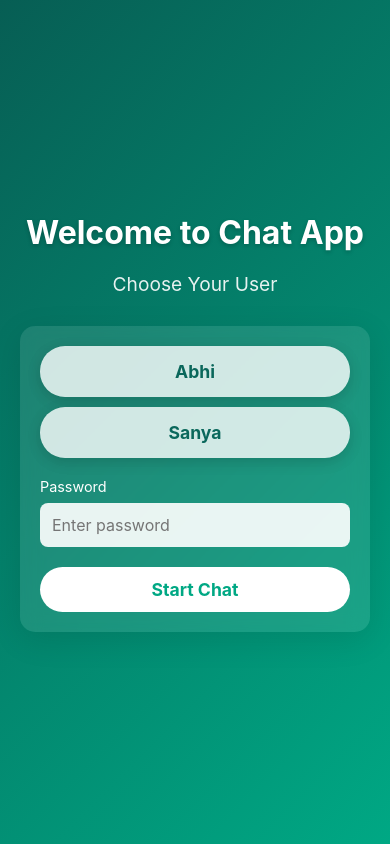
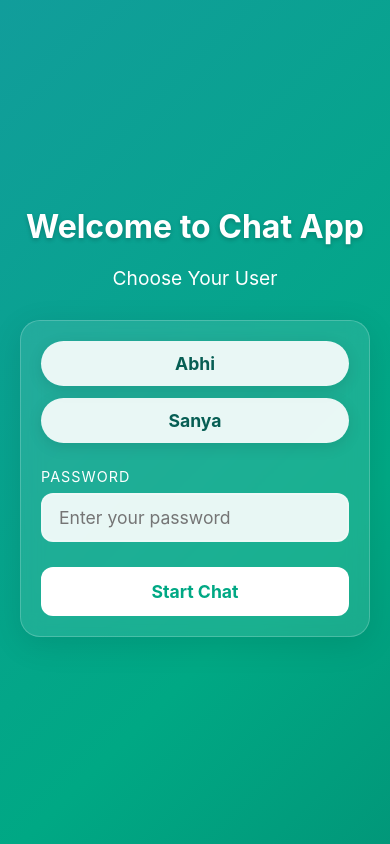
Before and after one commit to Mdazad4153/chat-app, a Flask app: page / in a window 390 px wide. Run offline with Flask 3, Linux system fonts and the light colour scheme; the visitor is signed in with stand-in values (Sample User, id 1); some libraries are stand-ins or nearby versions.

Commit message:
Enhanced login screen with beautiful animations and updated passwords

```diff
--- a/app.py
+++ b/app.py
@@ -11,8 +11,8 @@
 
 # User credentials
 VALID_CREDENTIALS = {
-    'Abhi': '1234',
-    'Sanya': '5678'
+    'Abhi': '415341',
+    'Sanya': '841401'
 }
 
 # Initialize database
--- a/templates/index.html
+++ b/templates/index.html
@@ -441,7 +441,9 @@
             left: 0;
             right: 0;
             bottom: 0;
-            background: linear-gradient(135deg, var(--secondary-color) 0%, var(--primary-color) 100%);
+            background: linear-gradient(-45deg, var(--secondary-color), var(--primary-color), #2193b0, #6dd5ed);
+            background-size: 400% 400%;
+            animation: gradientMove 15s ease infinite;
             display: flex;
             flex-direction: column;
             align-items: center;
@@ -453,9 +455,10 @@
 
         .welcome-text {
             color: white;
-            font-size: 2em;
+            font-size: 2.5em;
             margin-bottom: 20px;
             text-shadow: 0 2px 4px rgba(0,0,0,0.2);
+            animation: slideUp 0.6s ease-out;
         }
 
         .choose-text {
@@ -463,21 +466,81 @@
             font-size: 1.2em;
             margin-bottom: 30px;
             opacity: 0.9;
+            animation: slideUp 0.6s ease-out 0.2s both;
         }
 
         .login-form {
             background: rgba(255, 255, 255, 0.1);
             padding: 30px;
-            border-radius: 15px;
+            border-radius: 20px;
             backdrop-filter: blur(10px);
             -webkit-backdrop-filter: blur(10px);
             box-shadow: 0 8px 32px rgba(0,0,0,0.1);
             width: 100%;
             max-width: 400px;
+            animation: scaleIn 0.6s ease-out 0.4s both;
+            border: 1px solid rgba(255, 255, 255, 0.2);
+        }
+
+        .user-buttons {
+            display: flex;
+            gap: 20px;
+            flex-wrap: wrap;
+            justify-content: center;
+            margin-bottom: 25px;
+        }
+
+        .user-button {
+            background: rgba(255, 255, 255, 0.9);
+            border: none;
+            padding: 15px 40px;
+            border-radius: 25px;
+            font-size: 1.1em;
+            cursor: pointer;
+            transition: all 0.3s cubic-bezier(0.4, 0, 0.2, 1);
+            box-shadow: 0 4px 15px rgba(0,0,0,0.1);
+            color: var(--secondary-color);
+            font-weight: bold;
+            position: relative;
+            overflow: hidden;
+        }
+
+        .user-button::before {
+            content: '';
+            position: absolute;
+            top: 0;
+            left: 0;
+            width: 100%;
+            height: 100%;
+            background: linear-gradient(45deg, var(--primary-color), var(--secondary-color));
+            opacity: 0;
+            transition: opacity 0.3s ease;
+            z-index: 1;
+        }
+
+        .user-button span {
+            position: relative;
+            z-index: 2;
+        }
+
+        .user-button.selected {
+            color: white;
+            transform: translateY(-2px);
+            box-shadow: 0 6px 20px rgba(0,0,0,0.2);
+        }
+
+        .user-button.selected::before {
+            opacity: 1;
+        }
+
+        .user-button:hover {
+            transform: translateY(-2px);
+            box-shadow: 0 6px 20px rgba(0,0,0,0.2);
         }
 
         .form-group {
             margin-bottom: 20px;
+            animation: slideUp 0.6s ease-out 0.6s both;
         }
 
         .form-label {
@@ -486,101 +549,153 @@
             margin-bottom: 8px;
             font-size: 0.9em;
             text-align: left;
+            text-transform: uppercase;
+            letter-spacing: 1px;
         }
 
         .form-input {
             width: 100%;
-            padding: 12px;
-            border: none;
-            border-radius: 8px;
+            padding: 12px 16px;
+            border: 2px solid rgba(255, 255, 255, 0.2);
+            border-radius: 12px;
             background: rgba(255, 255, 255, 0.9);
             color: #333;
-            font-size: 1em;
+            font-size: 1.1em;
             transition: all 0.3s ease;
         }
 
         .form-input:focus {
             outline: none;
             background: white;
-            box-shadow: 0 0 0 3px rgba(255,255,255,0.3);
-        }
-
-        .user-buttons {
-            display: flex;
-            gap: 20px;
-            flex-wrap: wrap;
-            justify-content: center;
-            margin-bottom: 20px;
-        }
-
-        .user-button {
-            background: white;
-            border: none;
-            padding: 15px 40px;
-            border-radius: 25px;
-            font-size: 1.1em;
-            cursor: pointer;
-            transition: all 0.3s ease;
-            box-shadow: 0 4px 15px rgba(0,0,0,0.2);
-            color: var(--secondary-color);
-            font-weight: bold;
-            opacity: 0.8;
-        }
-
-        .user-button.selected {
-            opacity: 1;
-            transform: translateY(-2px);
-            box-shadow: 0 6px 20px rgba(0,0,0,0.3);
-            background: var(--primary-color);
-            color: white;
-        }
-
-        .user-button:hover {
-            transform: translateY(-2px);
-            box-shadow: 0 6px 20px rgba(0,0,0,0.3);
-            opacity: 1;
+            border-color: var(--primary-color);
+            box-shadow: 0 0 0 3px rgba(255,255,255,0.2);
         }
 
         .login-button {
             background: white;
             color: var(--primary-color);
             border: none;
-            padding: 12px 40px;
-            border-radius: 25px;
+            padding: 14px 40px;
+            border-radius: 12px;
             font-size: 1.1em;
             font-weight: bold;
             cursor: pointer;
-            transition: all 0.3s ease;
+            transition: all 0.3s cubic-bezier(0.4, 0, 0.2, 1);
             width: 100%;
-            margin-top: 20px;
+            margin-top: 25px;
+            position: relative;
+            overflow: hidden;
+            animation: slideUp 0.6s ease-out 0.8s both;
+        }
+
+        .login-button::before {
+            content: '';
+            position: absolute;
+            top: 0;
+            left: 0;
+            width: 100%;
+            height: 100%;
+            background: linear-gradient(45deg, var(--primary-color), var(--secondary-color));
+            opacity: 0;
+            transition: opacity 0.3s ease;
+            z-index: 1;
         }
 
         .login-button:hover {
             transform: translateY(-2px);
             box-shadow: 0 6px 20px rgba(0,0,0,0.2);
+            color: white;
+        }
+
+        .login-button:hover::before {
+            opacity: 1;
+        }
+
+        .login-button span {
+            position: relative;
+            z-index: 2;
         }
 
         .error-message {
             color: #ff6b6b;
-            background: rgba(255,255,255,0.9);
-            padding: 10px;
-            border-radius: 8px;
+            background: rgba(255,255,255,0.95);
+            padding: 12px;
+            border-radius: 12px;
             margin-top: 20px;
             display: none;
+            animation: scaleIn 0.3s ease-out;
+            font-weight: 500;
+        }
+
+        /* Transition for chat container */
+        .chat-container {
+            opacity: 0;
+            transform: translateY(20px);
+            transition: all 0.6s cubic-bezier(0.4, 0, 0.2, 1);
+        }
+
+        .chat-container.visible {
+            opacity: 1;
+            transform: translateY(0);
         }
 
         @media (max-width: 480px) {
+            .welcome-text {
+                font-size: 2em;
+            }
+
             .login-form {
                 padding: 20px;
             }
 
             .user-buttons {
                 flex-direction: column;
-                gap: 10px;
+                gap: 12px;
             }
 
             .user-button {
                 width: 100%;
+                padding: 12px 20px;
+            }
+        }
+
+        /* Animations */
+        @keyframes fadeIn {
+            from { opacity: 0; }
+            to { opacity: 1; }
+        }
+
+        @keyframes slideUp {
+            from {
+                transform: translateY(20px);
+                opacity: 0;
+            }
+            to {
+                transform: translateY(0);
+                opacity: 1;
+            }
+        }
+
+        @keyframes scaleIn {
+            from {
+                transform: scale(0.9);
+                opacity: 0;
+            }
+            to {
+                transform: scale(1);
+                opacity: 1;
+            }
+        }
+
+        @keyframes gradientMove {
+            0% {
+                background-position: 0% 50%;
+            }
+            50% {
+                background-position: 100% 50%;
+            }
+            100% {
+                background-position: 0% 50%;
             }
         }
     </style>
@@ -592,14 +707,20 @@
         <p class="choose-text">Choose Your User</p>
         <div class="login-form">
             <div class="user-buttons">
-                <button class="user-button" onclick="selectUserButton('Abhi')">Abhi</button>
-                <button class="user-button" onclick="selectUserButton('Sanya')">Sanya</button>
+                <button class="user-button" onclick="selectUserButton('Abhi')">
+                    <span>Abhi</span>
+                </button>
+                <button class="user-button" onclick="selectUserButton('Sanya')">
+                    <span>Sanya</span>
+                </button>
             </div>
             <div class="form-group">
                 <label class="form-label" for="password">Password</label>
-                <input type="password" id="password" class="form-input" placeholder="Enter password">
+                <input type="password" id="password" class="form-input" placeholder="Enter your password">
             </div>
-            <button class="login-button" onclick="loginUser()">Start Chat</button>
+            <button class="login-button" onclick="loginUser()">
+                <span>Start Chat</span>
+            </button>
             <div class="error-message" id="errorMessage"></div>
         </div>
     </div>
@@ -681,7 +802,9 @@
                 btn.classList.remove('selected');
             });
             // Add selected class to clicked button
-            event.target.classList.add('selected');
+            event.target.closest('.user-button').classList.add('selected');
+            // Focus password field
+            document.getElementById('password').focus();
         }
 
         function showError(message) {
@@ -689,7 +812,11 @@
             errorDiv.textContent = message;
             errorDiv.style.display = 'block';
             setTimeout(() => {
-                errorDiv.style.display = 'none';
+                errorDiv.style.opacity = '0';
+                setTimeout(() => {
+                    errorDiv.style.display = 'none';
+                    errorDiv.style.opacity = '1';
+                }, 300);
             }, 3000);
         }
 
@@ -707,8 +834,8 @@
 
             // Check credentials
             const validCredentials = {
-                'Abhi': '1234',
-                'Sanya': '5678'
+                'Abhi': '415341',
+                'Sanya': '841401'
             };
 
             if (validCredentials[selectedUser] === password) {
@@ -722,10 +849,23 @@
                 .then(response => response.json())
                 .then(data => {
                     if (data.success) {
-                        document.getElementById('userSelection').style.display = 'none';
-                        document.getElementById('chatContainer').style.display = 'flex';
-                        document.querySelector('.username').textContent = selectedUser;
-                        initializeSocket();
+                        const userSelection = document.getElementById('userSelection');
+                        const chatContainer = document.getElementById('chatContainer');
+
+                        // Fade out login screen
+                        userSelection.style.opacity = '0';
+                        setTimeout(() => {
+                            userSelection.style.display = 'none';
+                            // Show and animate chat container
+                            chatContainer.style.display = 'flex';
+                            setTimeout(() => {
+                                chatContainer.classList.add('visible');
+                            }, 50);
+                            // Update username in chat header
+                            document.querySelector('.username').textContent = selectedUser;
+                            // Initialize socket
+                            initializeSocket();
+                        }, 600);
                     } else {
                         showError('Login failed. Please try again.');
                     }
```
